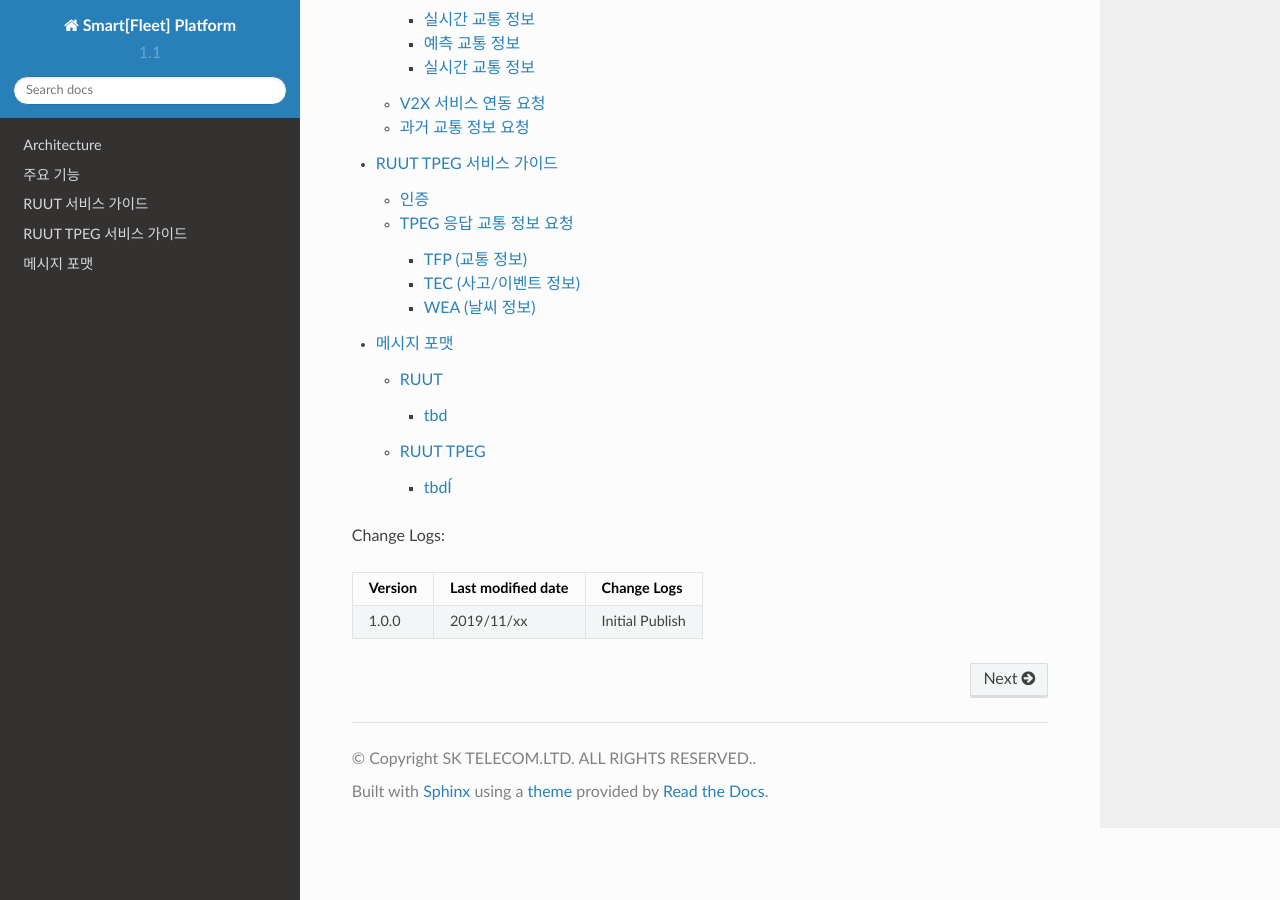
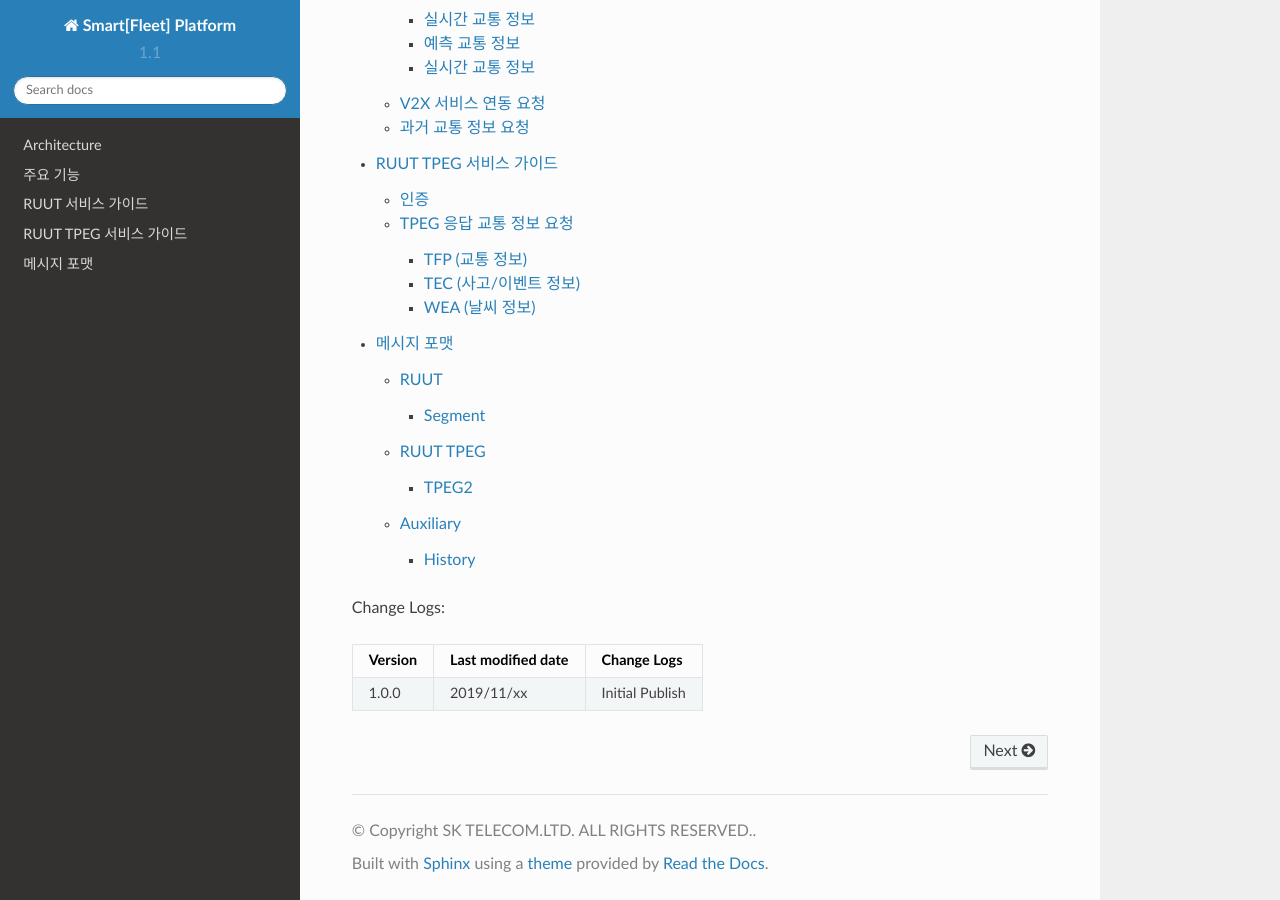
Before and after one commit to harudium/dyrods, a Sphinx documentation site: the page built from source/index.rst, in a window 1280 px wide and 900 px high, scrolled down 1340 px. Built offline with Sphinx 7.4.7 and the Read the Docs theme 2.0.0, drawn with Linux system fonts in a browser that asks for light colours.

Commit message:
Update format.rst

```diff
--- a/source/format.rst
+++ b/source/format.rst
@@ -3,9 +3,27 @@
 .. _message_formats:
 RUUT
 --------------------------
-tbd
+Segment
 ''''''''''''''''''''''''''
+**Request**
+Request URL:
+Parameters
++==============+=========+========================================+
+| Parameter    | Type    | Description							|
++--------------+---------+----------------------------------------+
+| filter_type  | String  | 위치 필터 타입 |
++--------------+---------+----------------------------------------+
+
+**Response**
+Incident
+''''''''''''''''''''''''''
+
 RUUT TPEG
 --------------------------
-tbdÍ
+TPEG2
 ''''''''''''''''''''''''''
+
+Auxiliary
+--------------------------
+History
+''''''''''''''''''''''''''
```
